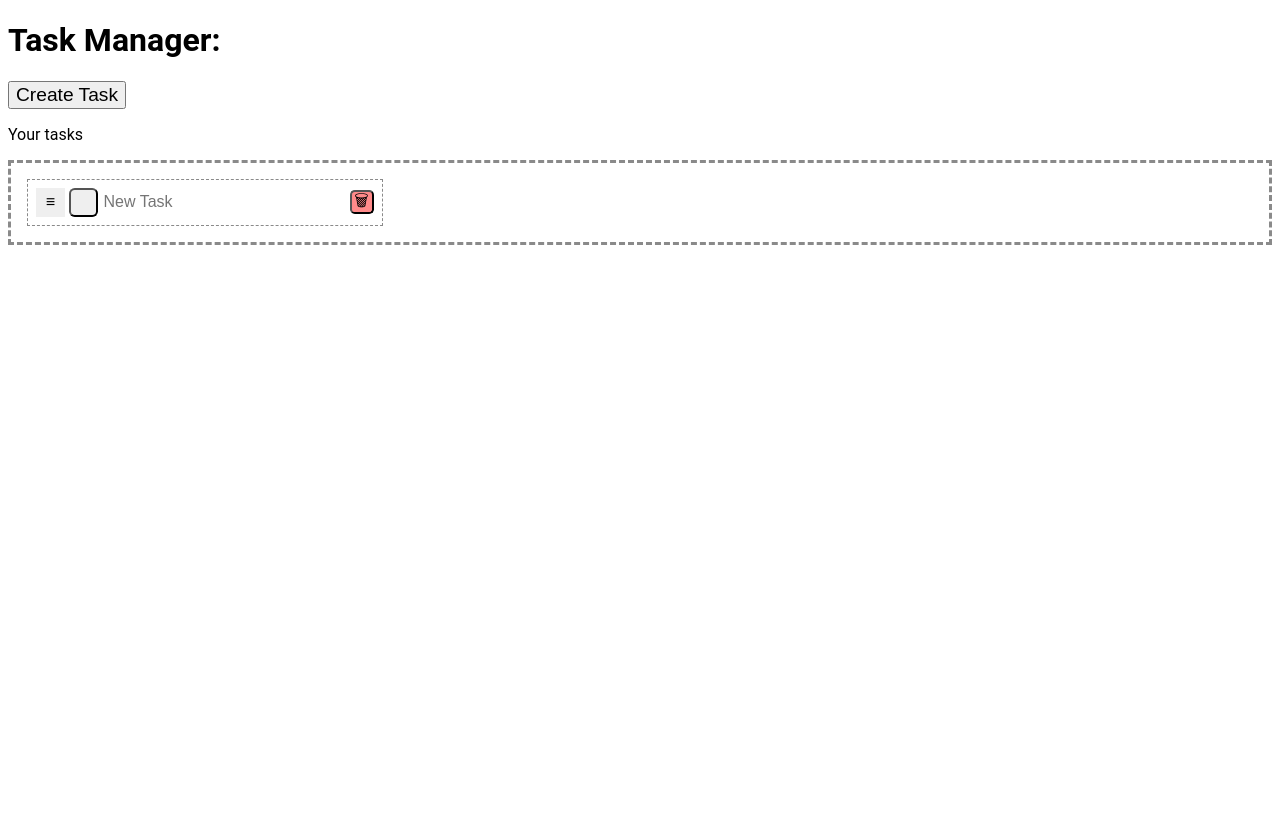
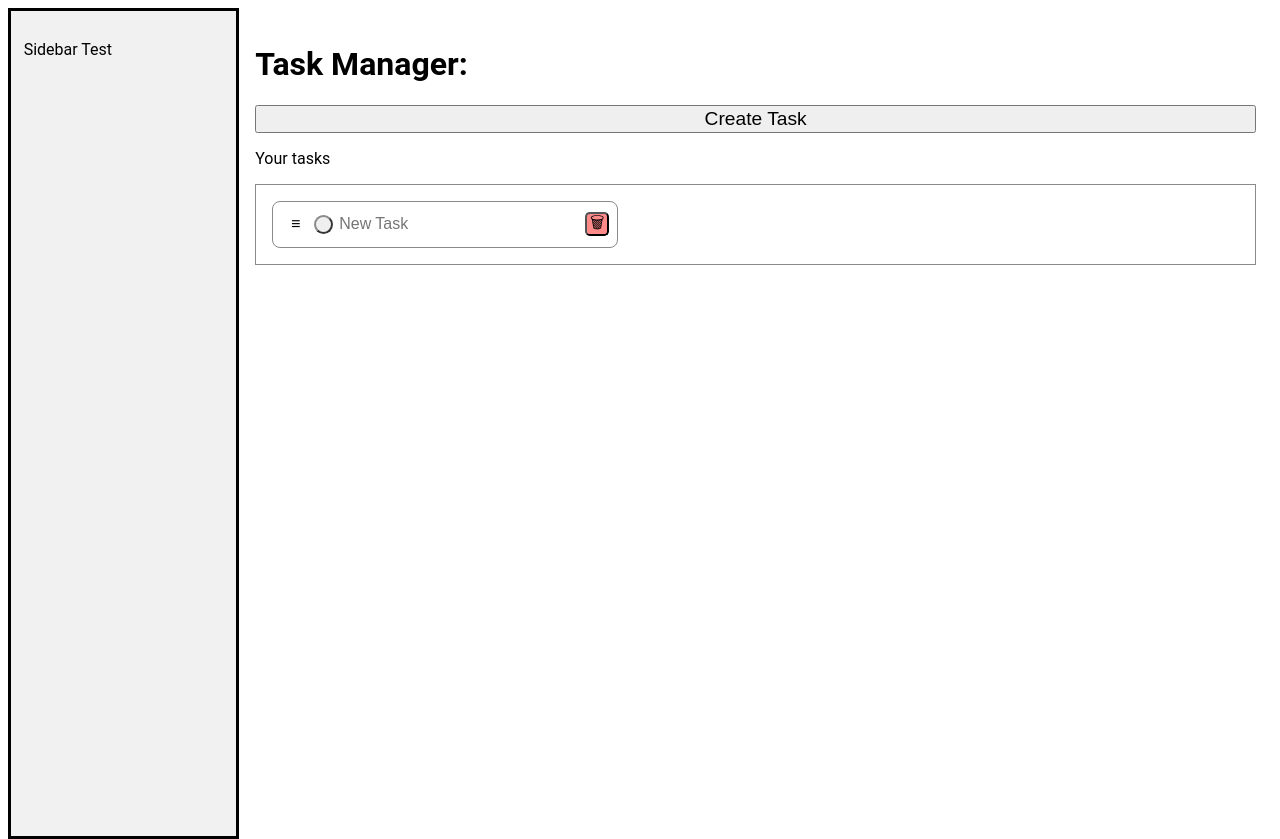
Before and after one commit to jamesburtonevans/task-manager, a plain HTML site: page index.html in a window 1280 px wide. Both pictures are taken after a click on the button "Create Task". Before the commit the page ends 800 px from the top, so only its background shows below. Drawn offline with nearby package versions, Linux system fonts and the light colour scheme.

```diff
--- a/index.html
+++ b/index.html
@@ -2,15 +2,20 @@
 <html lang="en-US">
 <link rel="stylesheet" href="styles.css">
 <head>
-        <h1>Task Manager:</h1>
     <script src="https://cdn.jsdelivr.net/npm/sortablejs@1.15.0/Sortable.min.js"></script>
 </head>
-    <div class="create-task">
+<body>
+    <div class="layout">
+        <div class="sidebar">
+            <p>Sidebar Test</p>
+        </div>
+        <div class="tasks-section">
+            <h1>Task Manager:</h1>
             <button class="create-task-button">Create Task</button>
+            <p>Your tasks</p>
+            <div class="task-container all-tasks">
             </div>
-    <p>Your tasks</p>
-    <div class="task-container">
         </div>
-
+</body>
 <script async src="script.js">
 </script>
--- a/script.js
+++ b/script.js
@@ -1,5 +1,7 @@
 const createTaskButton = document.querySelector(".create-task-button");
 const taskContainer = document.querySelector(".task-container");
+const incompleteContainer = taskContainer.querySelector(".incomplete");
+const completedContainer = taskContainer.querySelector(".completed");
 
 createTaskButton.addEventListener("click", () => {
   manager.addTask();
--- a/styles.css
+++ b/styles.css
@@ -5,6 +5,37 @@
 h1, h2, h3, h4, h5, h6 {
     font-family: "Roboto", sans-serif;
 }
+
+/* === PAGE FORMAT STYLING === */
+
+.layout {
+  display: flex;
+  height: 100vh;
+}
+
+/* === SIDEBAR STYLING === */
+
+
+.sidebar {
+  width: 200px;
+  background-color: #f1f1f1;
+  height: 100%;
+  overflow: auto;
+  border-style: solid;
+  padding: 1%;
+}
+
+/* === TASK SECTION STYLING === */
+
+.tasks-section {
+    flex: 1;
+    display: flex;
+    flex-direction: column;
+    padding: 1rem;
+    overflow: auto;
+}
+
+/* === TASK STYLING === */
 
 /* Create Task Styling */
 .create-task-button {
@@ -17,8 +48,11 @@
 
 /* Task Container Styling */
 .task-container {
-    border-width: 0.2rem;
-    border-style: dashed;
+    display: flex;
+    flex-direction: column;
+    gap: 0.5rem;
+    border-width: 0.1rem;
+    border-style: solid;
     border-color: rgb(138, 138, 138);
     padding: 1rem;
 }
@@ -30,9 +64,11 @@
     width: fit-content;
     height: fit-content;
     padding: 0.5rem;
+    background-color: white;
     border-width: 0.1rem;
-    border-style: dashed;
+    border-style: solid;
     border-color: rgb(138, 138, 138);
+    border-radius: 0.5rem;
 }
 
 .task-reorder {
@@ -41,6 +77,7 @@
     align-items: center;
     cursor: pointer;
     font-size: 1rem;
+    background-color: transparent;
     border-style: none;
     width: 1.8rem;
     height: 1.8rem;
@@ -53,9 +90,10 @@
     align-items: center;
     cursor: pointer;
     font-size: 1rem;
-    border-radius: 20%;
-    width: 1.8rem;
-    height: 1.8rem;
+    border-radius: 50%;
+    border-color: rgb(138, 138, 138);
+    width: 1.2rem;
+    height: 1.2rem;
     vertical-align: middle;
 }
 
@@ -78,6 +116,7 @@
     align-items: center;
     font-size: 1rem;
     vertical-align: middle;
+    background-color: transparent;
     cursor: pointer;
     width: 15rem;
     border-style: none;
@@ -100,5 +139,6 @@
 }
 
 .sortable-ghost {
-    transform: scale(1.02);
+    transform: translateY(-0.5rem) scale(1.02);
+    box-shadow: 0.5rem 0.5rem 0.5rem rgba(0, 0, 0, 0.5);
 }
```
Lines whose indentation alone changed are shown as unchanged.
